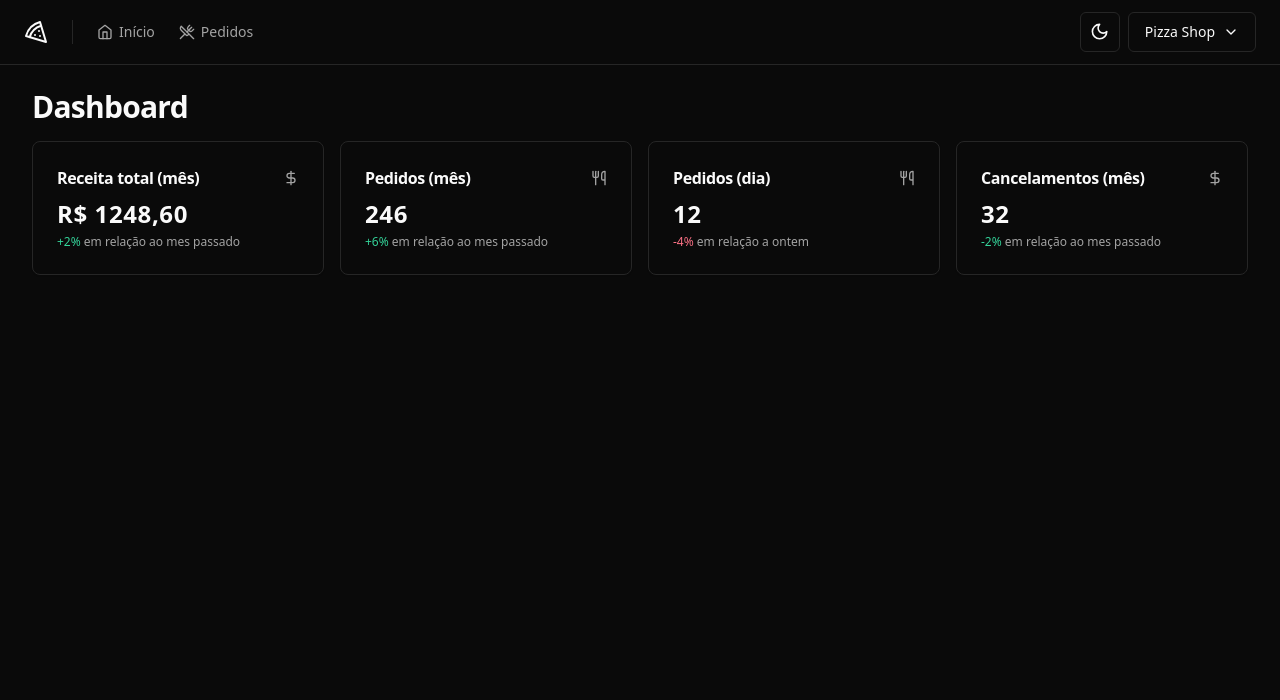
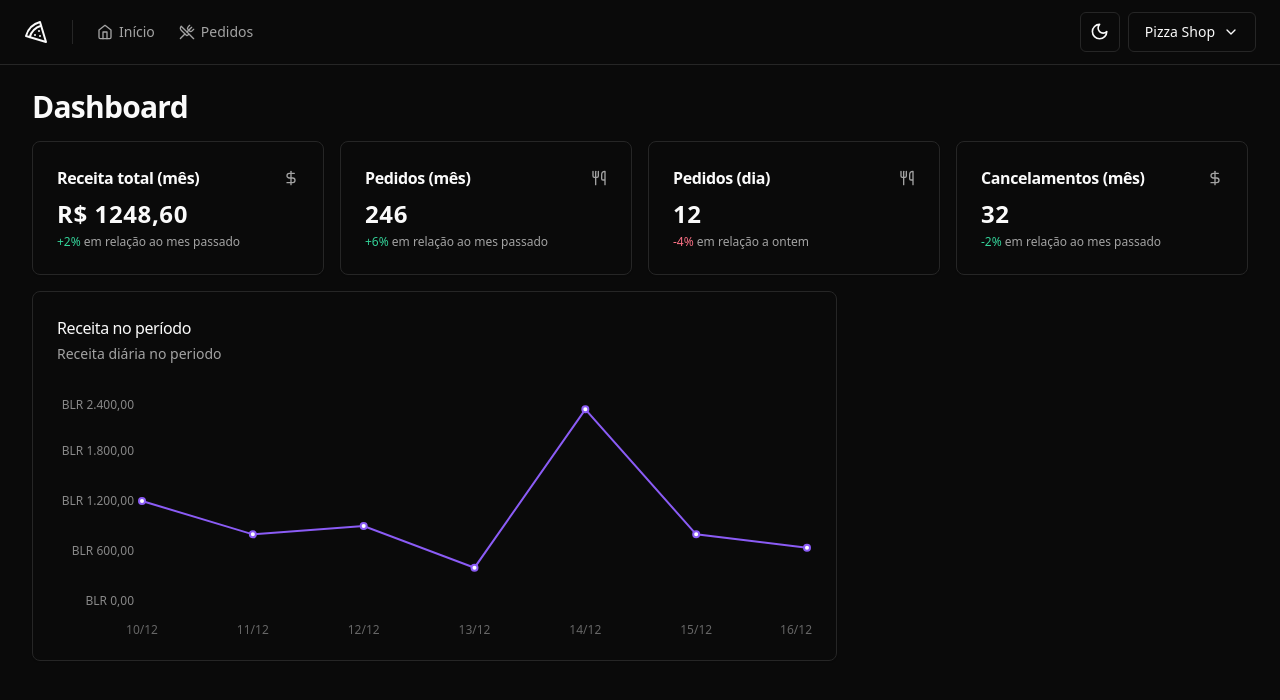
Before and after one commit to Alberto21-boop/Pizza-Shopping, a React (Vite) app: page / in a window 1280 px wide. Shown: the top 700 px of the page. Built offline with nearby package versions, Linux system fonts and the light colour scheme.

Commit message:
Graph installed, styled, and built.

```diff
--- a/package.json
+++ b/package.json
@@ -27,6 +27,7 @@
     "react-helmet-async": "^2.0.4",
     "react-hook-form": "^7.50.1",
     "react-router-dom": "^6.22.0",
+    "recharts": "^2.12.2",
     "sonner": "^1.4.0",
     "sort-by": "^1.2.0",
     "tailwind-merge": "^2.2.1",
--- a/src/pages/app/dashboard/dashboard.tsx
+++ b/src/pages/app/dashboard/dashboard.tsx
@@ -3,6 +3,7 @@
 import { MounthOrdersAmountCard } from './month-orders-amount-card';
 import { DayOrdersAmountCard } from './day-orders-amount-card';
 import { MonthCanceledOrdersCard } from './month-canceled-orders-amount-card';
+import { RevenueChart } from './revenue-chart';
 
 export function Dashboard() {
     return (
@@ -18,6 +19,11 @@
                <DayOrdersAmountCard />
                <MonthCanceledOrdersCard />
             </div>
+
+
+            <div className='grid grid-cols-9 gap-4'>
+                <RevenueChart />
+            </div>
         </>
     );
 }
--- /dev/null
+++ b/src/pages/app/dashboard/revenue-chart.tsx
@@ -0,0 +1,60 @@
+import { Card, CardContent, CardDescription, CardHeader, CardTitle } from '@/components/ui/card';
+import { Value } from '@radix-ui/react-select';
+import { ResponsiveContainer, LineChart, XAxis, YAxis, CartesianGrid, Line, Tooltip } from 'recharts'
+import colors from 'tailwindcss/colors'
+
+const data = [
+    { date: '10/12', revenue: 1200 },
+    { date: '11/12', revenue: 800 },
+    { date: '12/12', revenue: 900 },
+    { date: '13/12', revenue: 400 },
+    { date: '14/12', revenue: 2300 },
+    { date: '15/12', revenue: 800 },
+    { date: '16/12', revenue: 640 },
+]
+
+
+export function RevenueChart() {
+    return (
+        <>
+            <Card className='col-span-6'>
+                <CardHeader className='flex-row items-center justify-between pb-8'>
+                    <div className='space-y-1'>
+                        <CardTitle className='text-base font-medium'>
+                            Receita no período
+                            </CardTitle>
+                        <CardDescription>Receita diária no periodo</CardDescription>
+                    </div>
+                </CardHeader>
+                <CardContent>
+                    <ResponsiveContainer width='100%' height={240}>
+                        <LineChart data={data} style={{ fontSize: 12 }}>
+
+                            <XAxis dataKey='date' tickLine={false} axisLine={false} dy={16} />
+
+
+
+                            <YAxis stroke='#888'
+                                axisLine={false}
+                                tickLine={false}
+                                width={80}
+                                tickFormatter={(value: number) =>
+                                value.toLocaleString('pt-BR', {
+                                  style: 'currency',
+                                  currency: 'BLR',
+                                  })} />
+
+
+                            <Line type='linear'
+                            strokeWidth={2}
+                            dataKey='revenue'
+                            stroke={colors.violet['500']}
+                            />
+                        </LineChart>
+                    </ResponsiveContainer>
+
+                </CardContent>
+            </Card>
+        </>
+    );
+}
```
Also changed, not shown: 2 other files (tests, documents, lock files or other folders).
